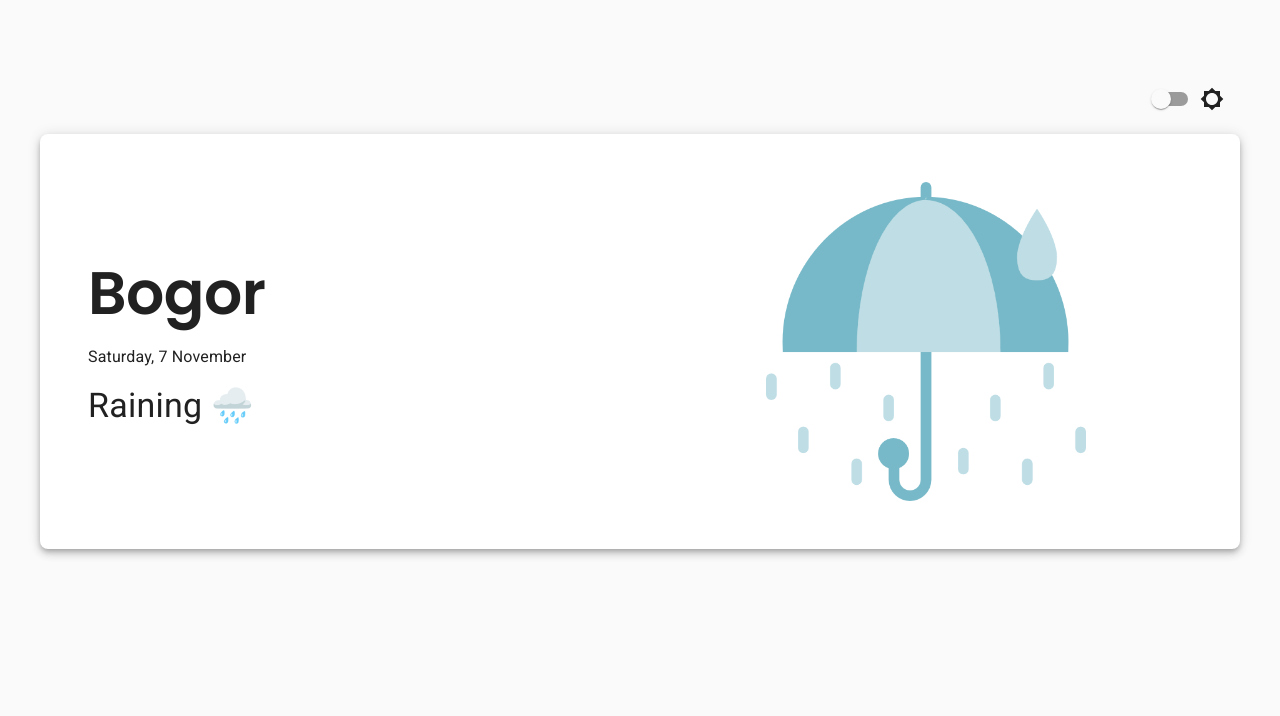
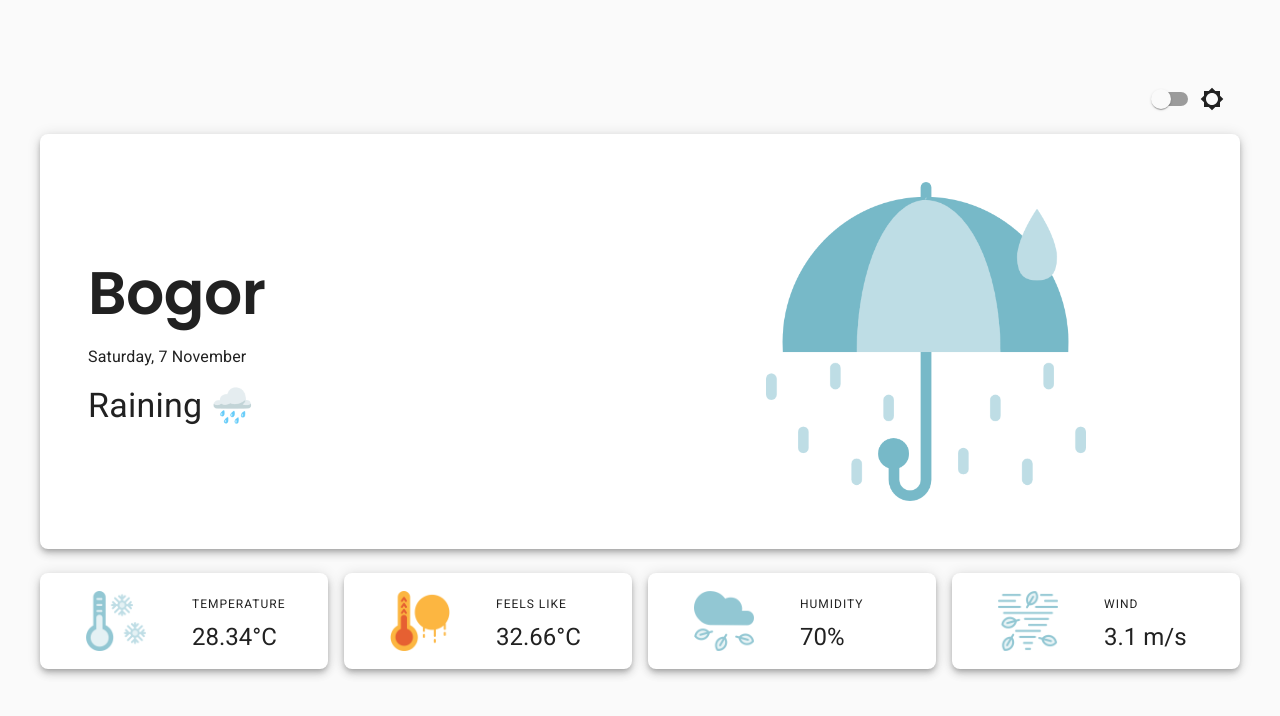
Before and after one commit to padulkemid/duca, a Next.js app: page / in a window 1280 px wide. Shown: the top 716 px of the page. Built offline with nearby package versions, Linux system fonts and the light colour scheme.

Commit message:
Update to include middle bar component

```diff
--- a/pages/index.js
+++ b/pages/index.js
@@ -5,6 +5,7 @@ import PropTypes from 'prop-types';
 import SEO from '../components/seo';
 import Layout from '../components/layout';
 import Header from '../components/header';
+import Middle from '../components/middle';
 import ModeChange from '../components/mode_change';
 
 // TODO: change this
@@ -14,6 +15,7 @@ export default function Home({ changeMode }) {
       <ModeChange changeMode={changeMode} />
       <SEO />
       <Header />
+      <Middle />
     </Layout>
   );
 }
```
